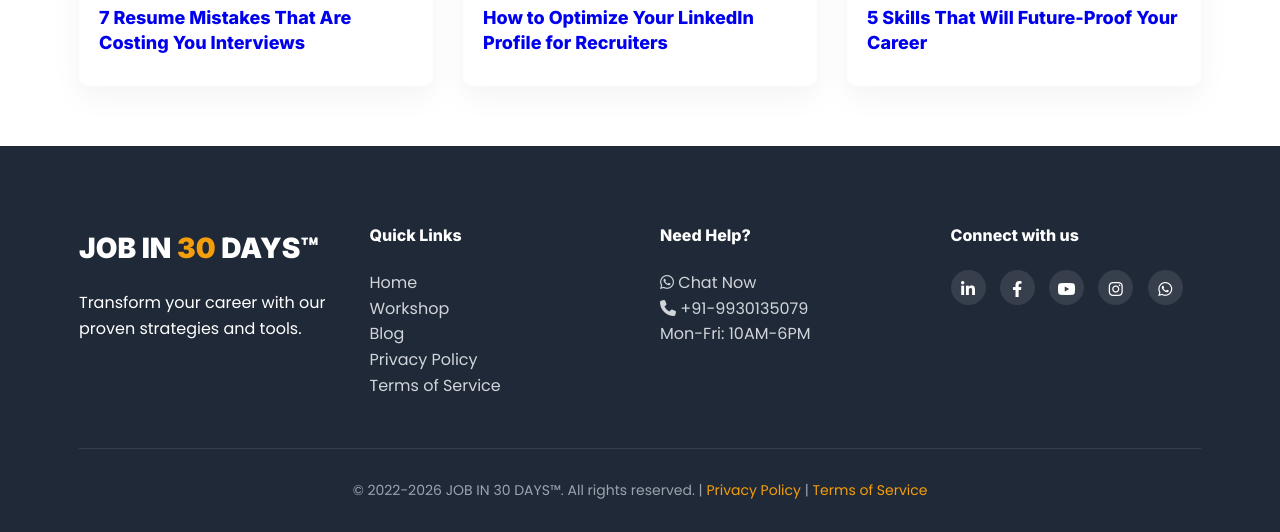
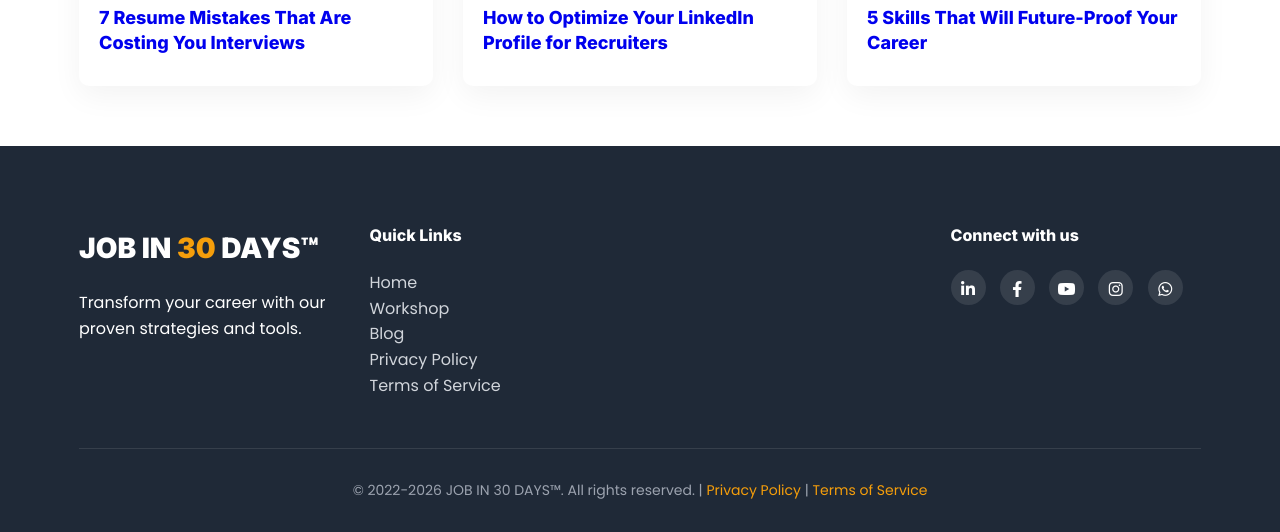
Before and after one commit to webtester-t/jobin30days.com, a plain HTML site: page blog/ats-friendly-resumes.html in a window 1280 px wide. Shown: the part 10367-10899 px from the top of the page. Drawn offline with Linux system fonts and the light colour scheme.

Commit message:
Update ats-friendly-resumes.html

```diff
--- a/blog/ats-friendly-resumes.html
+++ b/blog/ats-friendly-resumes.html
@@ -382,12 +382,12 @@
                 </ul>
             </div>
             <div>
-                <h4>Need Help?</h4><br>
+         <!--       <h4>Need Help?</h4><br>
                 <ul style="list-style: none; color: #D1D5DB;">
-                    <li><i class="fa-brands fa-whatsapp"></i> <a href="https://wa.me/9930135079" style="color: #D1D5DB; text-decoration: none;">Chat Now</a></li>
-                        <li><i class="fas fa-phone"></i> +91-9930135079</li>
+                    <li><i class="fa-brands fa-whatsapp"></i> <a href="https://wa.me/1234567890" style="color: #D1D5DB; text-decoration: none;">Chat Now</a></li>
+                        <li><i class="fas fa-phone"></i> +91-0</li>
                     <li>Mon-Fri: 10AM-6PM</li>
-                </ul>
+                </ul> -->
             </div>
             <div>
                 <h4>Connect with us</h4><br>
```
